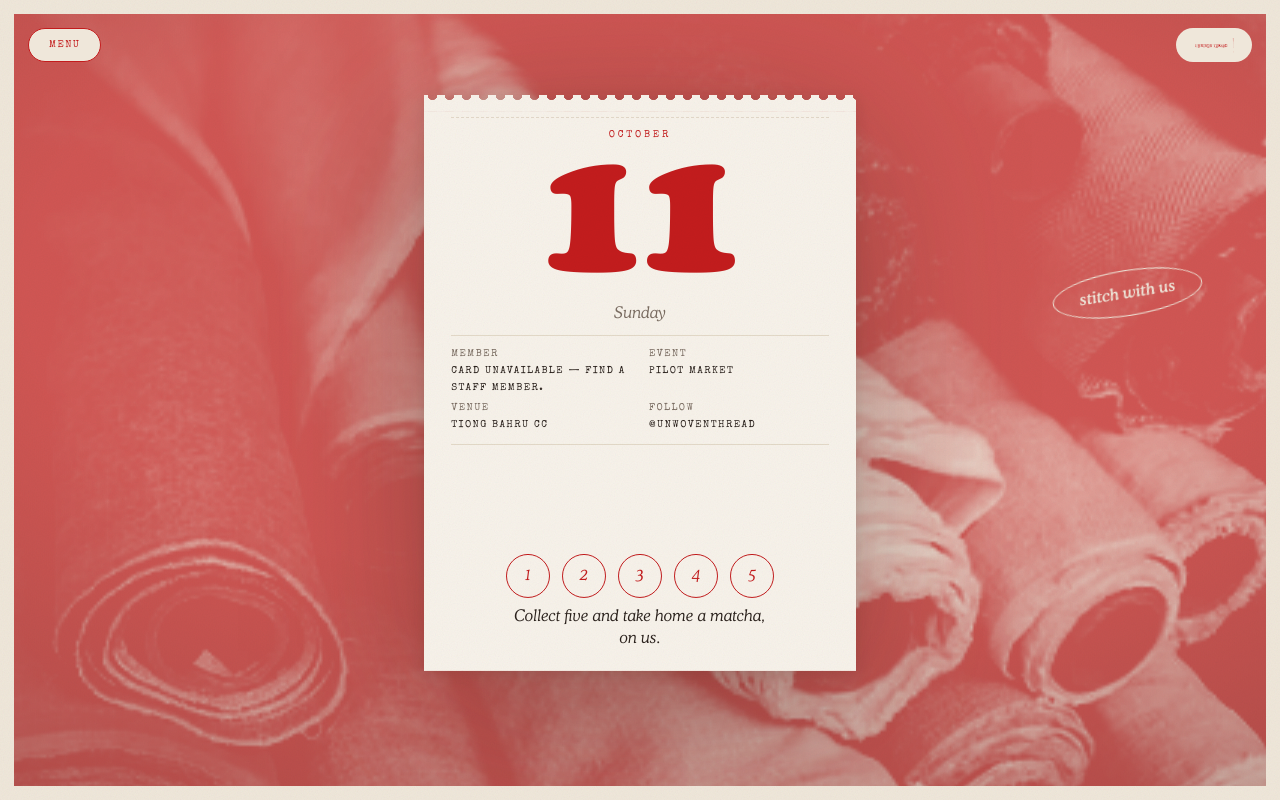
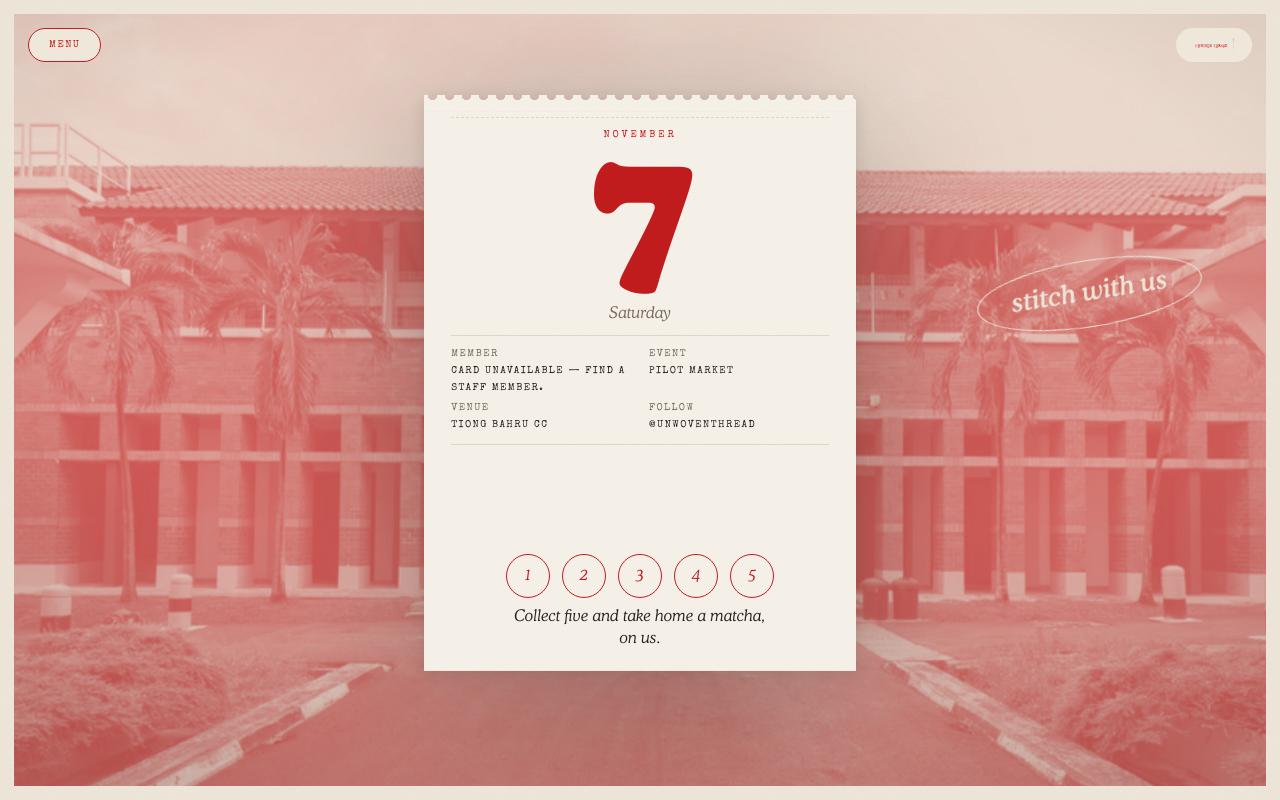
Before and after one commit to yimjianbing/unwoventhread-web, a Next.js app: page / in a window 1280 px wide. Shown: the top 800 px of the page. Built offline with nearby package versions, Linux system fonts and the light colour scheme.

Commit message:
Fix hero photo (crisp 895px venue shot), enlarge stitch-with-us oval, make chop buttons stampable with live reward line

```diff
--- a/components/Hero.module.css
+++ b/components/Hero.module.css
@@ -2,7 +2,7 @@
 .ground{position:absolute;inset:-10% 0;will-change:transform;animation:fade 1.1s var(--ease) both}
 .ground img{object-fit:cover}
 .ground::after{content:"";position:absolute;inset:0;background:radial-gradient(120% 80% at 50% 40%,transparent 40%,rgba(42,33,28,.28))}
-.oval{position:absolute;z-index:12;right:max(6vw,26px);top:calc(50% - 130px);rotate:-9deg;display:grid;place-items:center;padding:14px 26px;border:1.5px solid var(--cream);border-radius:50%/50%;color:var(--cream);font:italic var(--weight-medium) var(--t-body)/1 var(--font-core);white-space:nowrap;animation:fade var(--dur-slow) var(--ease) .52s both}
+.oval{position:absolute;z-index:12;right:max(6vw,26px);top:calc(50% - 140px);rotate:-9deg;display:grid;place-items:center;padding:18px 34px;border:1.5px solid var(--cream);border-radius:50%/50%;color:var(--cream);font:italic var(--weight-medium) var(--t-sub)/1.1 var(--font-core);white-space:nowrap;animation:fade var(--dur-slow) var(--ease) .52s both}
 .cardwrap{position:relative;z-index:10;filter:drop-shadow(0 18px 50px rgba(42,33,28,.24)) drop-shadow(0 2px 5px rgba(42,33,28,.12));transition:filter var(--dur-slow) var(--ease);animation:rise var(--dur-slow) var(--ease) .18s both}
 .cardwrap[data-lift]{filter:drop-shadow(0 36px 84px rgba(42,33,28,.30)) drop-shadow(0 3px 8px rgba(42,33,28,.14))}
 @keyframes rise{from{opacity:0;transform:translateY(26px)}to{opacity:1;transform:none}}
--- a/components/Hero.tsx
+++ b/components/Hero.tsx
@@ -2,10 +2,9 @@
 
 import Image from 'next/image'
 import { useEffect, useRef } from 'react'
-import photo from '@/public/images/photo-fabric-rolls.png'
+import photo from '@/public/images/photo-venue.png'
 import { StampCard } from './StampCard'
 import { formatCardDate } from '@/lib/date'
-import { rewardCopy } from '@/lib/reward'
 import { COPY, EVENT } from '@/lib/config'
 import type { CardState } from '@/lib/card-state'
 import styles from './Hero.module.css'
@@ -66,10 +65,6 @@ export function Hero({ initial, qrSvg }: Props) {
         { label: 'Follow', value: COPY.handle },
       ]
   const slots = state ? state.slots : EVENT.actions.map((a) => ({ key: a.key, label: a.label }))
-  const reward = state
-    ? rewardCopy(state.collected.length, state.slots.length, state.redeemedAt, state.event.rewardText)
-    : EVENT.rewardText
-
   return (
     <section className={styles.stage} ref={stageRef}>
       <div className={styles.ground} ref={groundRef}>
@@ -83,11 +78,12 @@ export function Hero({ initial, qrSvg }: Props) {
           day={date.day}
           weekday={date.weekday}
           meta={meta}
-          slots={slots}
-          collected={state?.collected ?? []}
-          reward={reward}
-          qrSvg={qrSvg}
-        />
+        slots={slots}
+        collected={state?.collected ?? []}
+        rewardText={state?.event.rewardText ?? EVENT.rewardText}
+        redeemedAt={state?.redeemedAt ?? null}
+        qrSvg={qrSvg}
+      />
       </div>
     </section>
   )
--- a/components/PillButton.module.css
+++ b/components/PillButton.module.css
@@ -1,12 +1,15 @@
 .pill{position:relative;overflow:hidden;height:34px;padding:0 20px;border-radius:var(--radius-pill);background:var(--cream);border:1px solid var(--red);color:var(--red);font:var(--t-micro) var(--font-display);letter-spacing:var(--tracking-label);text-transform:uppercase;cursor:pointer;display:grid;place-items:center;text-decoration:none}
 .pill span{display:block;transition:transform var(--dur-base) var(--ease)}
-.pill span+span{position:absolute;left:0;right:0;top:0;height:100%;display:grid;place-items:center;transform:translateY(100%)}
-.pill:hover span{transform:translateY(-100%)}
+/* The hidden label is pushed PAST the edge (110%, +2px) so no sliver of it
+   shows through the border box — height:100% is the content box (32px) while
+   the pill is 34px tall, and 100% left a 2px sliver of the next label. */
+.pill span+span{position:absolute;left:0;right:0;top:0;height:100%;display:grid;place-items:center;transform:translateY(110%) translateY(2px)}
+.pill:hover span{transform:translateY(-110%) translateY(-2px)}
 .pill:hover span+span{transform:translateY(0)}
 
 .cta{display:inline-flex;align-items:center;overflow:hidden;height:48px;padding:0 28px;border-radius:var(--radius-pill);background:var(--red);border:var(--line-rule) solid var(--red);color:var(--cream);font:var(--weight-medium) var(--t-body) var(--font-core);cursor:pointer;position:relative;text-decoration:none}
 .cta span{transition:transform var(--dur-base) var(--ease)}
-.cta span+span{position:absolute;left:28px;top:0;height:100%;display:flex;align-items:center;transform:translateY(100%)}
+.cta span+span{position:absolute;left:28px;top:0;height:100%;display:flex;align-items:center;transform:translateY(120%) translateY(3px)}
 .cta:hover{background:var(--red-deep);color:var(--cream)}
-.cta:hover span{transform:translateY(-100%)}
+.cta:hover span{transform:translateY(-120%) translateY(-3px)}
 .cta:hover span+span{transform:translateY(0)}
--- a/components/StampCard.module.css
+++ b/components/StampCard.module.css
@@ -12,7 +12,8 @@
 .micro{width:100%;display:grid;grid-template-columns:1fr 1fr;gap:3px 18px;padding:1.8cqh 0;font:var(--t-micro)/1.7 var(--font-display);letter-spacing:var(--tracking-label);text-transform:uppercase;color:var(--ink-muted)}
 .micro b{font-weight:400;color:var(--ink)}
 .slots{display:flex;gap:var(--space-12);margin:auto 0 1.6cqh}
-.slot{width:44px;height:44px;border-radius:50%;border:var(--line-rule) solid var(--red);background:none;display:grid;place-items:center;position:relative;overflow:hidden}
+.slot{width:44px;height:44px;border-radius:50%;border:var(--line-rule) solid var(--red);background:none;display:grid;place-items:center;position:relative;overflow:hidden;cursor:pointer;padding:0}
+.slot:focus-visible{outline:2px solid var(--red-soft);outline-offset:3px}
 .slot i{position:absolute;inset:0;background:var(--red);border-radius:50%;transform:scale(0);transition:transform var(--dur-base) var(--ease)}
 .slot em{position:relative;font:italic var(--weight-light) var(--t-body)/1 var(--font-core);color:var(--red);transition:color var(--dur-base) var(--ease)}
 .slot[data-on] i{transform:scale(1)}
--- a/components/StampCard.tsx
+++ b/components/StampCard.tsx
@@ -1,4 +1,6 @@
+import { useState } from 'react'
 import type { ReactNode, Ref } from 'react'
+import { rewardCopy } from '@/lib/reward'
 import styles from './StampCard.module.css'
 
 export type StampCardProps = {
@@ -8,15 +10,34 @@ export type StampCardProps = {
   meta: { label: string; value: string }[]
   slots: { key: string; label: string }[]
   collected: string[]
-  reward: string
+  rewardText: string
+  redeemedAt: string | null
   qrSvg?: string | null
   children?: ReactNode
   cardRef?: Ref<HTMLElement>
 }
 
-/** The tear-off day page. Presentational: whatever it is given, it draws. */
-export function StampCard({ month, day, weekday, meta, slots, collected, reward, qrSvg, children, cardRef }: StampCardProps) {
+/** The tear-off day page.
+ *  Stamps ("chops") are interactive: tapping a slot fills it with the reference
+ *  scale animation and the reward line tracks progress. Until the database
+ *  lands, state is local; the DB-backed card (Task 8/10) will seed `collected`
+ *  and drive this through the polling hook instead. */
+export function StampCard({ month, day, weekday, meta, slots, collected, rewardText, redeemedAt, qrSvg, children, cardRef }: StampCardProps) {
+  const [on, setOn] = useState<Set<string>>(() => new Set(collected))
   const total = slots.length
+  const count = on.size
+
+  function toggle(key: string) {
+    setOn((prev) => {
+      const next = new Set(prev)
+      if (next.has(key)) next.delete(key)
+      else next.add(key)
+      return next
+    })
+  }
+
+  const reward = rewardCopy(count, total, redeemedAt, rewardText)
+
   return (
     <article className={styles.card} id="card" ref={cardRef}>
       <div className={styles.stub} />
@@ -37,18 +58,20 @@ export function StampCard({ month, day, weekday, meta, slots, collected, reward,
       <div className={styles.rule} />
       <div className={styles.slots}>
         {slots.map((s, i) => {
-          const on = collected.includes(s.key)
+          const isOn = on.has(s.key)
           return (
-            <span
+            <button
+              type="button"
               key={s.key}
               className={styles.slot}
-              role="img"
-              aria-label={`Stamp ${i + 1} of ${total}, ${s.label}: ${on ? 'collected' : 'not yet'}`}
-              data-on={on ? '' : undefined}
+              aria-label={`Stamp ${i + 1} of ${total}, ${s.label}: ${isOn ? 'collected' : 'not yet'}`}
+              aria-pressed={isOn}
+              data-on={isOn ? '' : undefined}
+              onClick={() => toggle(s.key)}
             >
               <i aria-hidden="true" />
               <em aria-hidden="true">{i + 1}</em>
-            </span>
+            </button>
           )
         })}
       </div>
--- a/lib/config.ts
+++ b/lib/config.ts
@@ -1,7 +1,7 @@
 export const EVENT = {
   slug: 'pilot-market',
   name: 'Pilot Market',
-  date: '2026-10-11', // YYYY-MM-DD; the card's month/day/weekday derive from this
+  date: '2026-11-07', // YYYY-MM-DD; the card's month/day/weekday derive from this
   venue: 'Tiong Bahru CC',
   rewardText: 'Collect five and take home a matcha, on us.',
   actions: [
```
Also changed, not shown: public/images/photo-venue.png (added), 1 other file (tests, documents, lock files or other folders).
